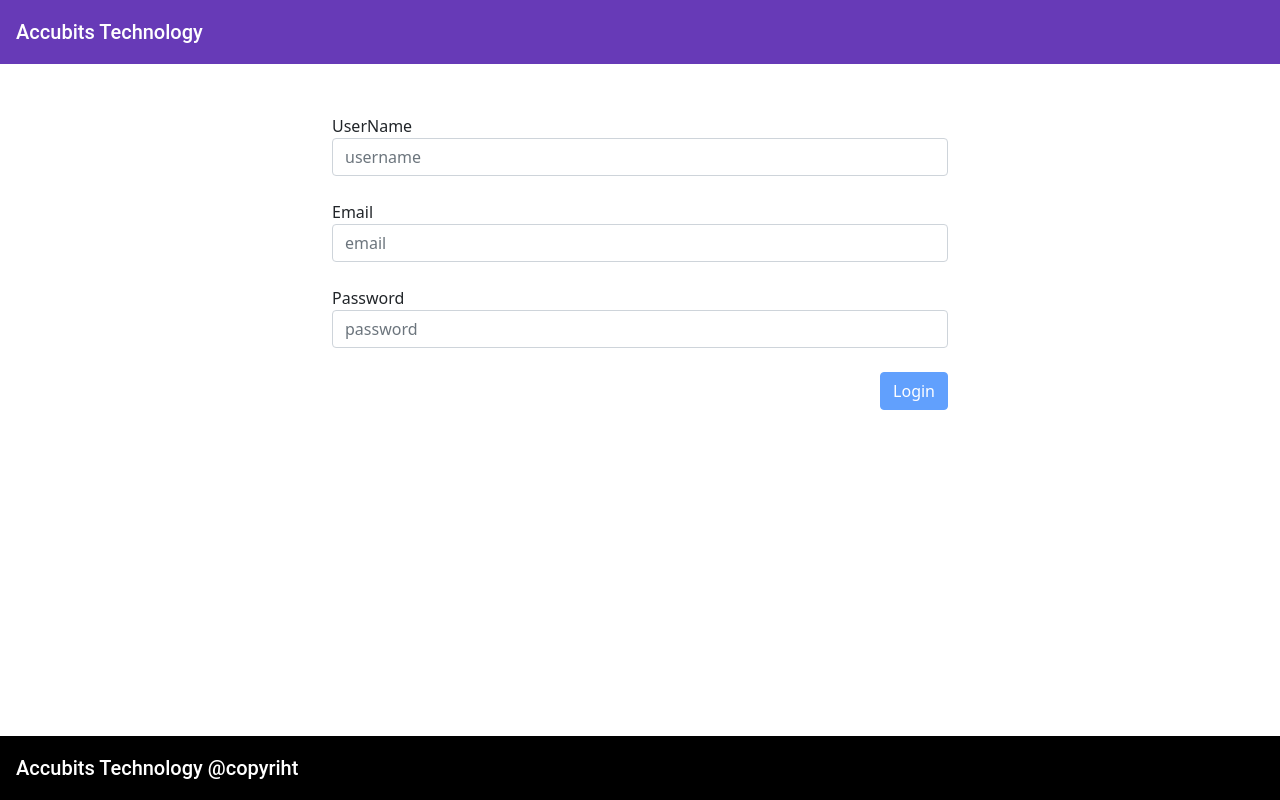
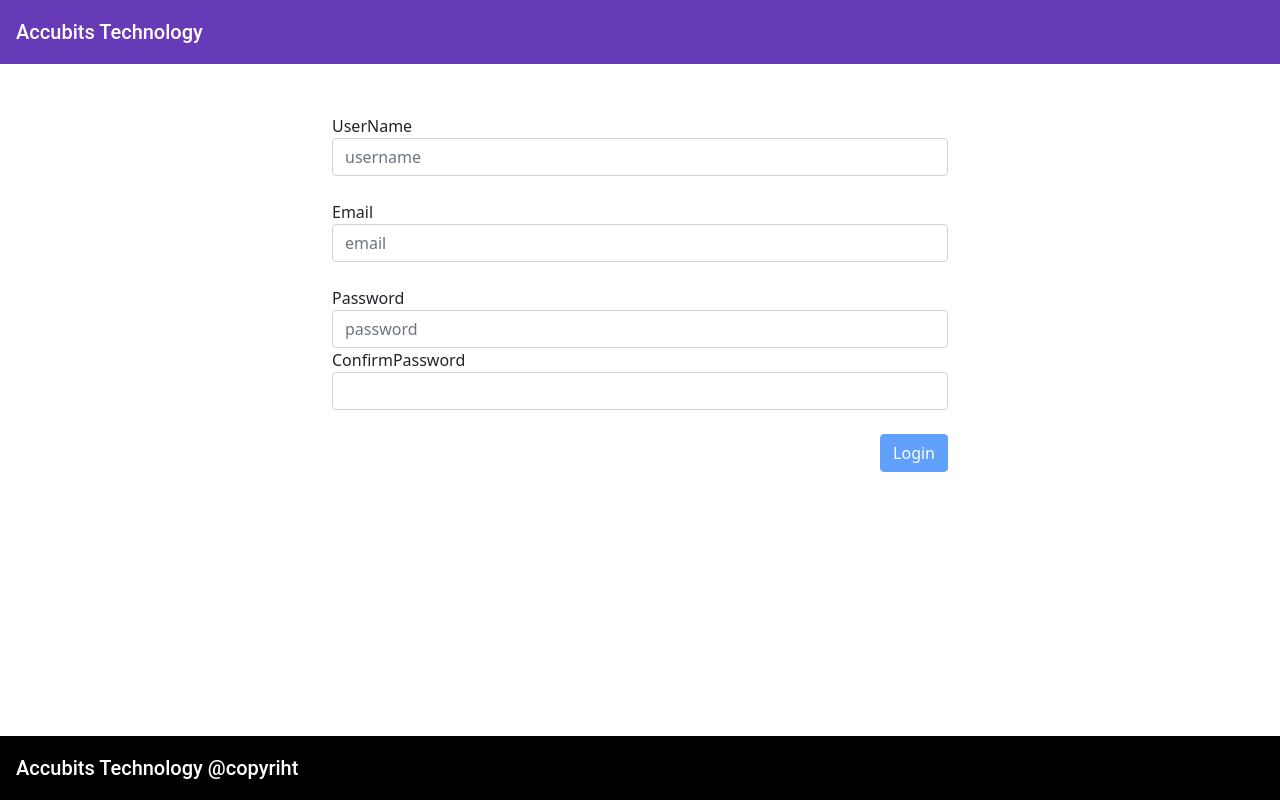
Before and after one commit to SheethalKhan/angular-ilogin, an Angular app: page /login in a window 1280 px wide. Built offline with nearby package versions, Linux system fonts and the light colour scheme.

Commit message:
2 files modified, 1 added

```diff
--- a/src/app/ogin/ogin.component.html
+++ b/src/app/ogin/ogin.component.html
@@ -54,6 +54,13 @@
       invalid password format
     </div>
   </div>
+  <div class="form-group">
+    <label>ConfirmPassword </label>
+    <input type="text" name="confirmpassword" formControlName="confirmpassword" class="form-control">
+    <div *ngIf="formdata.controls['confirmpassword'].errors?.Validation" class="alert-danger">
+    invalid email format
+  </div>
+  </div>
   <br />
   <button
     style="float:right"
--- a/src/app/ogin/ogin.component.ts
+++ b/src/app/ogin/ogin.component.ts
@@ -1,6 +1,7 @@
 import { Component, OnInit } from '@angular/core';
 import { FormBuilder, FormGroup, Validators } from '@angular/forms';
 import { Router } from '@angular/router';
+import { Validation } from '../validation';
 
 @Component({
   selector: 'app-ogin',
@@ -21,11 +22,27 @@ export class OginComponent implements OnInit {
           Validators.pattern('^[0-9]+$'),
           Validators.minLength(5),
         ],
+
       ],
       email: ['', [Validators.required, Validators.email]],
-    });
+      confirmpassword:['',Validators.required]
+    },{Validator:Validation('password','confirmpassword')});
   }
   login() {
     this.route.navigate(['list']);
   }
+  confirmPassword(controlName: string, matchingControlName: string){
+    return (formGroup: FormGroup) => {
+        const control = formGroup.controls[controlName];
+        const matchingControl = formGroup.controls[matchingControlName];
+        if (matchingControl.errors && !matchingControl.errors.confirmedValidator) {
+            return;
+        }
+        if (control.value !== matchingControl.value) {
+            matchingControl.setErrors({ confirmPassword: true });
+        } else {
+            matchingControl.setErrors(null);
+        }
+    }
+  }
 }
--- /dev/null
+++ b/src/app/validation.ts
@@ -0,0 +1,17 @@
+import { FormGroup } from "@angular/forms";
+
+export function Validation(controlName: string, matchingControlName: string){
+  return (formGroup: FormGroup) => {
+      const control = formGroup.controls[controlName];
+      const matchingControl = formGroup.controls[matchingControlName];
+      if (matchingControl.errors && !matchingControl.errors.confirmedValidator) {
+          return;
+      }
+      if (control.value !== matchingControl.value) {
+          matchingControl.setErrors({ Validation: true });
+      } else {
+          matchingControl.setErrors(null);
+      }
+
+  }
+}
```
